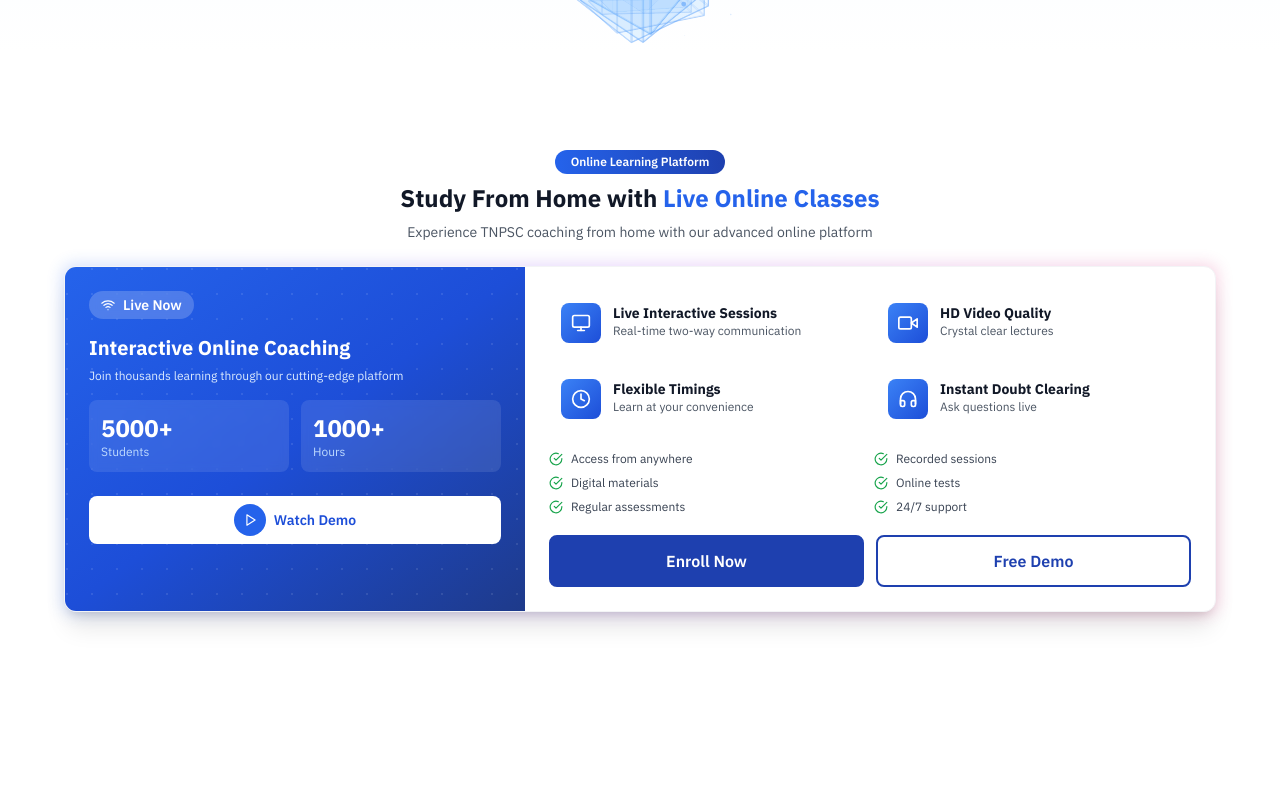
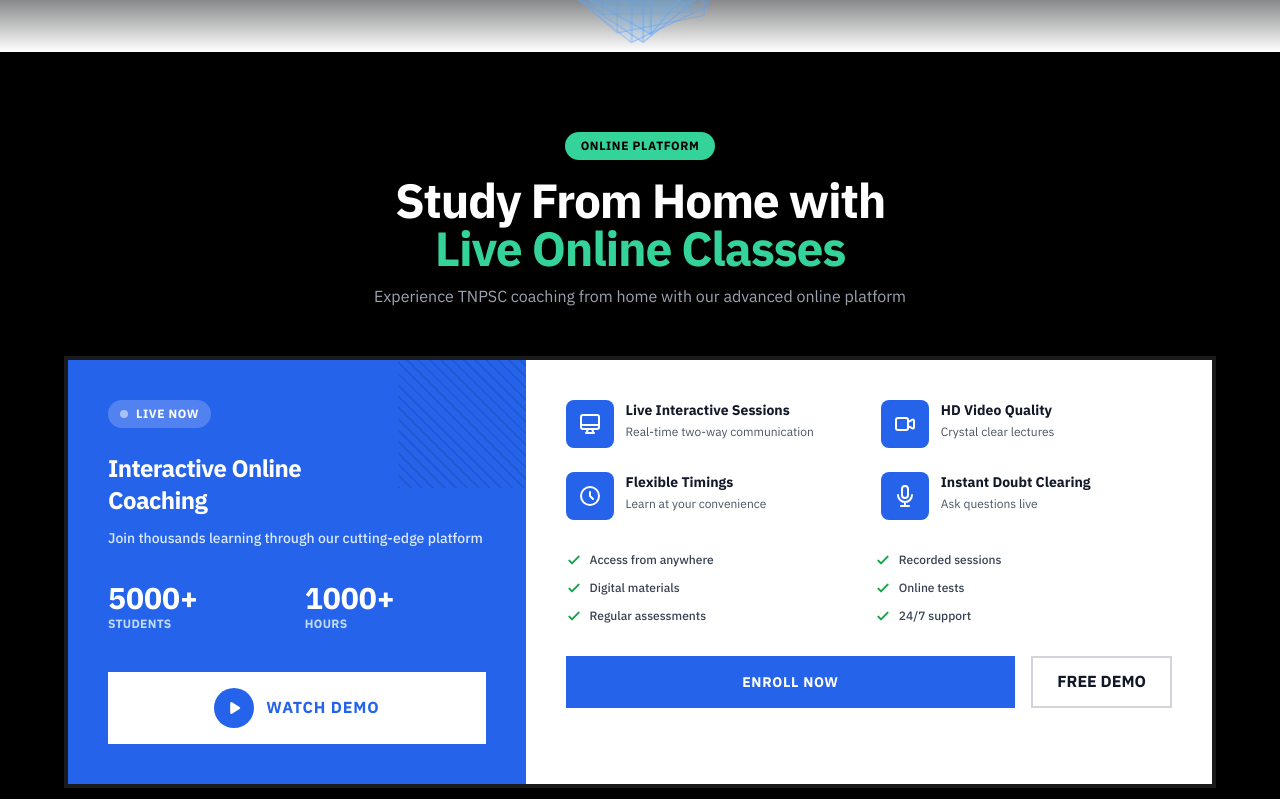
Before and after one commit to Dharshaneshwaran/Bloomes-IAS-Academy, a Next.js app: page / in a window 1280 px wide. Shown: the part 4600-5399 px from the top of the page. Built offline with nearby package versions, Linux system fonts and the light colour scheme; a web font is replaced by a local one.

Commit message:
Complete redesign: Changed OnlineClasses card to Motion+ bold style with blue/white split design. Changed entire website to black theme - all pages now have black backgrounds with emerald green accents for consistency

```diff
--- a/src/app/globals.css
+++ b/src/app/globals.css
@@ -6,13 +6,13 @@
 
 @layer base {
   :root {
-    --background: #ffffff;
-    --foreground: #1f2937;
-    --primary: #1e40af;
-    --secondary: #dc2626;
+    --background: #000000;
+    --foreground: #ffffff;
+    --primary: #10b981;
+    --secondary: #3b82f6;
     --accent: #f59e0b;
-    --light: #f3f4f6;
-    --dark: #111827;
+    --light: #111827;
+    --dark: #ffffff;
 
     --color-blue-50: #eff6ff;
     --color-blue-100: #dbeafe;
@@ -47,8 +47,8 @@ html {
 }
 
 body {
-  background: var(--background);
-  color: var(--foreground);
+  background: #000000;
+  color: #ffffff;
   font-family: var(--font-sans);
   line-height: 1.6;
   overflow-x: hidden;
@@ -60,16 +60,16 @@ body {
 }
 
 ::-webkit-scrollbar-track {
-  background: var(--light);
+  background: #111827;
 }
 
 ::-webkit-scrollbar-thumb {
-  background: var(--primary);
+  background: #10b981;
   border-radius: 5px;
 }
 
 ::-webkit-scrollbar-thumb:hover {
-  background: var(--color-blue-900);
+  background: #059669;
 }
 
 /* Utility Classes */
--- a/src/components/modules/OnlineClasses.tsx
+++ b/src/components/modules/OnlineClasses.tsx
@@ -1,125 +1,163 @@
 'use client';
 
 import React from 'react';
-import { FiMonitor, FiVideo, FiClock, FiHeadphones, FiWifi, FiPlay, FiCheckCircle } from 'react-icons/fi';
-import { Button, Section, AnimatedBackground } from '@/components/ui';
 
 export default function OnlineClasses() {
-  const features = [
-    { icon: <FiMonitor size={20} />, title: 'Live Interactive Sessions', description: 'Real-time two-way communication' },
-    { icon: <FiVideo size={20} />, title: 'HD Video Quality', description: 'Crystal clear lectures' },
-    { icon: <FiClock size={20} />, title: 'Flexible Timings', description: 'Learn at your convenience' },
-    { icon: <FiHeadphones size={20} />, title: 'Instant Doubt Clearing', description: 'Ask questions live' },
-  ];
-
   return (
-    <Section background="white">
-      <AnimatedBackground density="light" theme="blue" />
-      <div className="max-w-6xl mx-auto relative z-10">
-        {/* Section Header - Compact */}
-        <div className="text-center mb-6">
-          <div className="inline-block bg-gradient-to-r from-blue-600 to-blue-800 text-white px-4 py-1 rounded-full text-xs font-semibold mb-2">
-            Online Learning Platform
+    <section className="py-20 bg-black relative overflow-hidden">
+      <div className="container mx-auto px-4">
+        {/* Header */}
+        <div className="text-center mb-12">
+          <div className="inline-block bg-emerald-400 text-black px-4 py-1.5 rounded-full text-xs font-bold tracking-wider mb-4">
+            ONLINE PLATFORM
           </div>
-          <h2 className="text-xl md:text-2xl font-bold text-[var(--dark)] mb-2">
-            Study From Home with <span className="text-blue-600">Live Online Classes</span>
+          <h2 className="text-4xl md:text-5xl font-black text-white mb-3 tracking-tight">
+            Study From Home with
+            <br />
+            <span className="text-emerald-400">Live Online Classes</span>
           </h2>
-          <p className="text-sm text-gray-600 max-w-2xl mx-auto">
+          <p className="text-gray-400 text-base max-w-2xl mx-auto">
             Experience TNPSC coaching from home with our advanced online platform
           </p>
         </div>
 
-        {/* Compact Premium Card */}
-        <div className="relative">
-          <div className="absolute -inset-0.5 bg-gradient-to-r from-blue-600 via-purple-600 to-pink-600 rounded-xl blur opacity-20"></div>
-
-          <div className="relative bg-white rounded-xl shadow-xl overflow-hidden border border-gray-100">
+        {/* Main Card */}
+        <div className="max-w-6xl mx-auto border-4 border-white/10">
           <div className="grid grid-cols-1 lg:grid-cols-5">
 
-              {/* Left Side - Compact Stats */}
-              <div className="lg:col-span-2 bg-gradient-to-br from-blue-600 via-blue-700 to-blue-900 p-6 text-white relative overflow-hidden">
-                <div className="absolute inset-0 opacity-10">
+            {/* LEFT - Blue Bold Section */}
+            <div className="lg:col-span-2 bg-blue-600 p-10 relative overflow-hidden">
+              {/* Diagonal stripes */}
+              <div className="absolute top-0 right-0 w-32 h-32 opacity-10">
                 <div className="absolute inset-0" style={{
-                    backgroundImage: 'radial-gradient(circle at 2px 2px, white 1px, transparent 0)',
-                    backgroundSize: '25px 25px'
+                  backgroundImage: 'repeating-linear-gradient(45deg, #000 0px, #000 2px, transparent 2px, transparent 8px)',
                 }}></div>
               </div>
 
-                <div className="relative z-10">
-                  <div className="inline-flex items-center gap-2 bg-white/20 backdrop-blur-sm px-3 py-1 rounded-full mb-4 text-sm">
-                    <FiWifi size={14} />
-                    <span className="font-semibold">Live Now</span>
+              {/* Live Badge */}
+              <div className="mb-6 inline-flex items-center gap-2 bg-white/20 px-3 py-1.5 rounded-full">
+                <div className="w-2 h-2 bg-white rounded-full animate-pulse"></div>
+                <span className="text-white text-xs font-bold tracking-wider">LIVE NOW</span>
               </div>
 
-                  <h3 className="text-xl font-bold mb-2 leading-tight">
-                    Interactive Online Coaching
+              {/* Title */}
+              <h3 className="text-white text-2xl font-black mb-3 tracking-tight">
+                Interactive Online
+                <br />
+                Coaching
               </h3>
-                  <p className="text-blue-100 text-xs mb-4">
+              <p className="text-blue-100 text-sm font-medium mb-8">
                 Join thousands learning through our cutting-edge platform
               </p>
 
-                  {/* Compact Stats */}
-                  <div className="grid grid-cols-2 gap-3 mb-6">
-                    <div className="bg-white/10 backdrop-blur-sm rounded-lg p-3">
-                      <p className="text-2xl font-bold">5000+</p>
-                      <p className="text-blue-200 text-xs">Students</p>
+              {/* Stats Grid */}
+              <div className="grid grid-cols-2 gap-4 mb-10">
+                <div>
+                  <div className="text-white text-3xl font-black">5000+</div>
+                  <div className="text-blue-200 text-xs font-bold tracking-wide">STUDENTS</div>
                 </div>
-                    <div className="bg-white/10 backdrop-blur-sm rounded-lg p-3">
-                      <p className="text-2xl font-bold">1000+</p>
-                      <p className="text-blue-200 text-xs">Hours</p>
+                <div>
+                  <div className="text-white text-3xl font-black">1000+</div>
+                  <div className="text-blue-200 text-xs font-bold tracking-wide">HOURS</div>
                 </div>
               </div>
 
-                  <button className="group flex items-center gap-2 bg-white text-blue-700 px-4 py-2 rounded-lg text-sm font-semibold hover:shadow-lg transition-all w-full justify-center">
-                    <div className="w-8 h-8 bg-blue-600 rounded-full flex items-center justify-center group-hover:scale-110 transition-transform">
-                      <FiPlay className="text-white ml-0.5" size={14} />
+              {/* Watch Demo Button */}
+              <button className="w-full bg-white text-blue-600 font-black py-4 px-6 flex items-center justify-center gap-3 hover:bg-gray-100 transition-all duration-200">
+                <div className="w-10 h-10 bg-blue-600 rounded-full flex items-center justify-center">
+                  <svg className="w-4 h-4 text-white ml-0.5" fill="currentColor" viewBox="0 0 20 20">
+                    <path d="M6.3 2.841A1.5 1.5 0 004 4.11V15.89a1.5 1.5 0 002.3 1.269l9.344-5.89a1.5 1.5 0 000-2.538L6.3 2.84z"/>
+                  </svg>
                 </div>
-                    <span>Watch Demo</span>
+                <span className="tracking-wider">WATCH DEMO</span>
               </button>
+            </div>
+
+            {/* RIGHT - White Section */}
+            <div className="lg:col-span-3 bg-white p-10">
+              {/* Features Icons */}
+              <div className="grid grid-cols-2 gap-6 mb-8">
+                <div className="flex items-start gap-3">
+                  <div className="w-12 h-12 bg-blue-600 rounded-lg flex items-center justify-center flex-shrink-0">
+                    <svg className="w-6 h-6 text-white" fill="none" viewBox="0 0 24 24" stroke="currentColor">
+                      <path strokeLinecap="round" strokeLinejoin="round" strokeWidth={2} d="M9.75 17L9 20l-1 1h8l-1-1-.75-3M3 13h18M5 17h14a2 2 0 002-2V5a2 2 0 00-2-2H5a2 2 0 00-2 2v10a2 2 0 002 2z" />
+                    </svg>
+                  </div>
+                  <div>
+                    <h5 className="font-black text-gray-900 text-sm mb-1">Live Interactive Sessions</h5>
+                    <p className="text-gray-600 text-xs">Real-time two-way communication</p>
                   </div>
                 </div>
 
-              {/* Right Side - Compact Features */}
-              <div className="lg:col-span-3 p-6">
-                {/* Features Grid - 2x2 */}
-                <div className="grid grid-cols-1 md:grid-cols-2 gap-3 mb-5">
-                  {features.map((feature, index) => (
-                    <div key={index} className="flex items-start gap-3 p-3 rounded-lg hover:bg-gray-50 transition-colors">
-                      <div className="w-10 h-10 bg-gradient-to-br from-blue-500 to-blue-700 rounded-lg flex items-center justify-center flex-shrink-0 text-white">
-                        {feature.icon}
+                <div className="flex items-start gap-3">
+                  <div className="w-12 h-12 bg-blue-600 rounded-lg flex items-center justify-center flex-shrink-0">
+                    <svg className="w-6 h-6 text-white" fill="none" viewBox="0 0 24 24" stroke="currentColor">
+                      <path strokeLinecap="round" strokeLinejoin="round" strokeWidth={2} d="M15 10l4.553-2.276A1 1 0 0121 8.618v6.764a1 1 0 01-1.447.894L15 14M5 18h8a2 2 0 002-2V8a2 2 0 00-2-2H5a2 2 0 00-2 2v8a2 2 0 002 2z" />
+                    </svg>
                   </div>
                   <div>
-                        <h5 className="font-bold text-sm text-[var(--dark)]">{feature.title}</h5>
-                        <p className="text-gray-600 text-xs">{feature.description}</p>
+                    <h5 className="font-black text-gray-900 text-sm mb-1">HD Video Quality</h5>
+                    <p className="text-gray-600 text-xs">Crystal clear lectures</p>
                   </div>
+                </div>
+
+                <div className="flex items-start gap-3">
+                  <div className="w-12 h-12 bg-blue-600 rounded-lg flex items-center justify-center flex-shrink-0">
+                    <svg className="w-6 h-6 text-white" fill="none" viewBox="0 0 24 24" stroke="currentColor">
+                      <path strokeLinecap="round" strokeLinejoin="round" strokeWidth={2} d="M12 8v4l3 3m6-3a9 9 0 11-18 0 9 9 0 0118 0z" />
+                    </svg>
+                  </div>
+                  <div>
+                    <h5 className="font-black text-gray-900 text-sm mb-1">Flexible Timings</h5>
+                    <p className="text-gray-600 text-xs">Learn at your convenience</p>
+                  </div>
+                </div>
+
+                <div className="flex items-start gap-3">
+                  <div className="w-12 h-12 bg-blue-600 rounded-lg flex items-center justify-center flex-shrink-0">
+                    <svg className="w-6 h-6 text-white" fill="none" viewBox="0 0 24 24" stroke="currentColor">
+                      <path strokeLinecap="round" strokeLinejoin="round" strokeWidth={2} d="M19 11a7 7 0 01-7 7m0 0a7 7 0 01-7-7m7 7v4m0 0H8m4 0h4m-4-8a3 3 0 01-3-3V5a3 3 0 116 0v6a3 3 0 01-3 3z" />
+                    </svg>
+                  </div>
+                  <div>
+                    <h5 className="font-black text-gray-900 text-sm mb-1">Instant Doubt Clearing</h5>
+                    <p className="text-gray-600 text-xs">Ask questions live</p>
+                  </div>
+                </div>
+              </div>
+
+              {/* Checklist */}
+              <div className="grid grid-cols-2 gap-3 mb-8">
+                {[
+                  'Access from anywhere',
+                  'Recorded sessions',
+                  'Digital materials',
+                  'Online tests',
+                  'Regular assessments',
+                  '24/7 support'
+                ].map((item, i) => (
+                  <div key={i} className="flex items-center gap-2">
+                    <svg className="w-4 h-4 text-green-600 flex-shrink-0" fill="none" viewBox="0 0 24 24" stroke="currentColor">
+                      <path strokeLinecap="round" strokeLinejoin="round" strokeWidth={3} d="M5 13l4 4L19 7" />
+                    </svg>
+                    <span className="text-gray-700 text-xs font-medium">{item}</span>
                   </div>
                 ))}
               </div>
 
-                {/* Compact Benefits */}
-                <div className="grid grid-cols-2 gap-2 mb-5 text-xs">
-                  {['Access from anywhere', 'Recorded sessions', 'Digital materials', 'Online tests', 'Regular assessments', '24/7 support'].map((benefit, index) => (
-                    <div key={index} className="flex items-center gap-2">
-                      <FiCheckCircle className="text-green-600 flex-shrink-0" size={14} />
-                      <span className="text-gray-700">{benefit}</span>
-                    </div>
-                  ))}
-                </div>
-
-                {/* CTA Buttons - Compact */}
-                <div className="flex gap-3">
-                  <Button variant="primary" href="/online-classes" fullWidth>
-                    Enroll Now
-                  </Button>
-                  <Button variant="outline" href="/demo" fullWidth>
-                    Free Demo
-                  </Button>
+              {/* Action Buttons */}
+              <div className="flex gap-4">
+                <button className="flex-1 bg-blue-600 text-white font-black py-4 px-6 text-sm tracking-wider hover:bg-blue-700 transition-all duration-200">
+                  ENROLL NOW
+                </button>
+                <button className="px-6 border-2 border-gray-300 text-gray-900 font-bold hover:border-blue-600 hover:text-blue-600 transition-all duration-200">
+                  FREE DEMO
+                </button>
               </div>
             </div>
           </div>
         </div>
       </div>
-      </div>
-    </Section>
+    </section>
   );
 }
```
Lines whose indentation alone changed are shown as unchanged.
